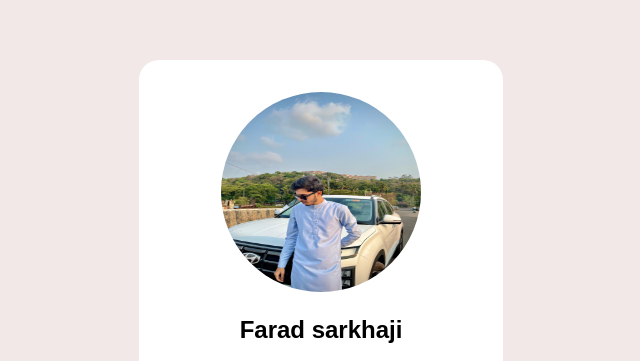
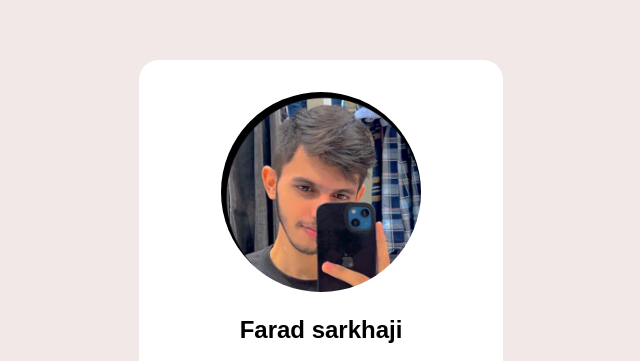
Before and after one commit to fahadsirkazi2006/profile-card, a plain HTML site: page index.html in a window 1280 px wide. Shown: the part 129-490 px from the top of the page, without its empty margins (319-959 px from the left). Drawn offline with Linux system fonts and the light colour scheme.

Commit message:
index.html

```diff
--- a/index.html
+++ b/index.html
@@ -8,7 +8,7 @@
 </head>
 <body>
     <div class="card" >
-        <img src="me.jpeg" alt="profile picture" height="200">
+        <img src="me2.jpeg" alt="profile picture" height="200">
         <h2>Farad sarkhaji</h2>
         <p>Full stack developer in progress 🧑🏻‍💻</p>
         <div class="social">
```
